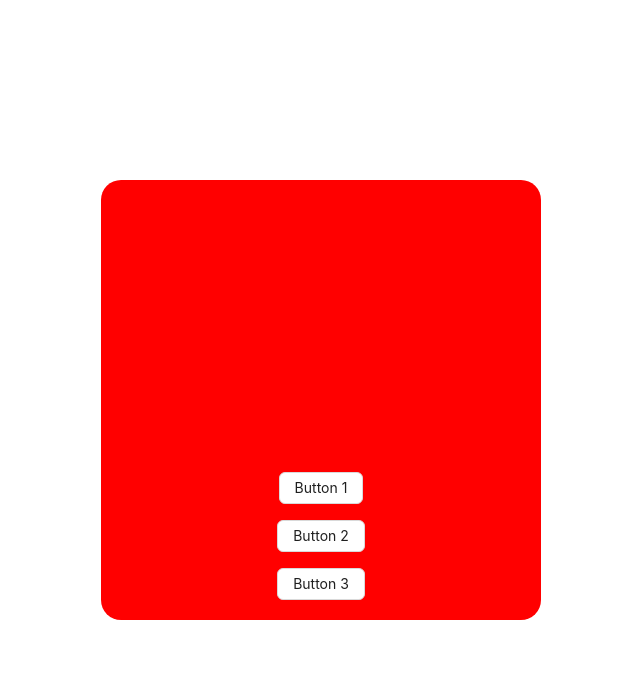
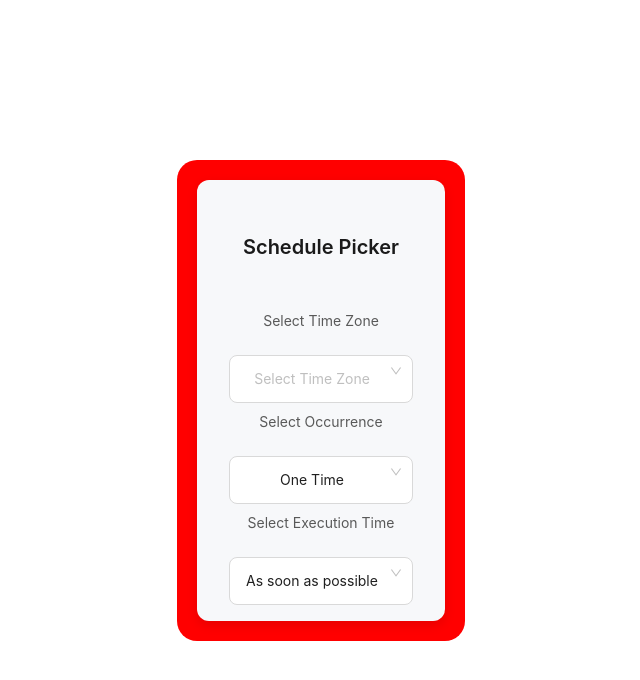
Before and after one commit to AliAsgharGill/story-book, a React (Vite) app: page / in a window 1280 px wide. Shown: the top 680 px of the page, without its empty margins (319-959 px from the left). Built offline with nearby package versions, Linux system fonts and the light colour scheme.

Commit message:
Till week working schedule

```diff
--- a/src/App.tsx
+++ b/src/App.tsx
@@ -1,27 +1,21 @@
 import styled from "styled-components";
 import "./App.css";
-import SpaceBetween from "./components/SpaceBetween";
-import { Button } from "antd/es/radio";
+import SchedulePicker from "./components/SchedulePicker";
 
 const Wrapper = styled.div`
-  height: 400px;
-  width: 400px;
   display: flex;
   background-color: red;
-  margin:10px;
-  border-radius:20px;
-  padding:20px;
+  margin: 10px;
+  border-radius: 20px;
+  padding: 20px;
 `;
 
 function App() {
   return (
     <>
       <Wrapper>
-        <SpaceBetween direction="vertical" justify="end">
-          <Button>Button 1</Button>
-          <Button>Button 2</Button>
-          <Button>Button 3</Button>
-        </SpaceBetween>
+      <SchedulePicker timeZones={['1','2','3']} />
+
       </Wrapper>
     </>
   );
--- a/src/components/SchedulePicker.tsx
+++ b/src/components/SchedulePicker.tsx
@@ -1,104 +1,273 @@
-import React, { useState } from "react";
-import DatePicker from "react-datepicker";
-import TimePicker from "react-time-picker";
-import "react-datepicker/dist/react-datepicker.css";
-import "react-time-picker/dist/TimePicker.css";
-import moment from "moment-timezone";
+import React, { useState } from 'react';
+import { Select, DatePicker, TimePicker, Checkbox } from 'antd';
+import styled from 'styled-components';
+import { Dayjs } from 'dayjs';
 
-interface Schedule {
-  start_date: Date;
-  end_date: Date;
-  cadence: string;
-  hour: string;
-  minute: string;
-  timezone: string;
+const { Option } = Select;
+
+type OccurrenceType = 'One Time' | 'Hourly Intervals' | 'Daily' | 'Weekly' | 'Monthly' | 'Yearly';
+type ExecutionTimeType = 'As soon as possible' | 'Select time';
+type RunningIntervalType = 'Every hour' | 'Every 2 hours' | 'Every 3 hours' | 'Every 4 hours' | 'Every 6 hours' | 'Every 8 hours' | 'Every 12 hours' | 'Every 24 hours' | 'Custom';
+
+interface SchedulePickerProps {
+  timeZones: string[];
 }
 
-interface SchedulePickerProps {
-  scheduler: Schedule;
-  onChange: (value: Schedule) => void;
-  isValid: (value: boolean) => void;
-}
+const Wrapper = styled.div`
+  display: flex;
+  flex-direction: column;
+  gap: 24px;
+  padding: 32px;
+  background-color: #f7f8fa;
+  border-radius: 12px;
+  box-shadow: 0 4px 12px rgba(0, 0, 0, 0.1);
+  max-width: 600px;
+  margin: auto;
+`;
 
-const SchedulePicker: React.FC<SchedulePickerProps> = ({
-  scheduler,
-  onChange,
-  isValid,
-}) => {
-  const [schedule, setSchedule] = useState<Schedule>(scheduler);
+const StyledSelect = styled(Select)`
+  width: 100%;
+  .ant-select-selector {
+    border-radius: 8px !important;
+    height: 48px !important;
+    padding: 0 16px !important;
+    display: flex;
+    align-items: center;
+    background-color: #ffffff !important;
+    border-color: #d9d9d9 !important;
+  }
+`;
 
-  const handleDateChange =
-    (field: "start_date" | "end_date") => (date: Date) => {
-      setSchedule((prev) => {
-        const updated = { ...prev, [field]: date };
-        onChange(updated);
-        return updated;
-      });
-    };
+const StyledDatePicker = styled(DatePicker)`
+  width: 100%;
+  height: 48px !important;
+  .ant-picker-input > input {
+    height: 48px !important;
+    padding: 0 16px !important;
+  }
+  .ant-picker {
+    border-radius: 8px !important;
+  }
+`;
 
-  const handleTimeChange = (time: string) => {
-    const [hour, minute] = time.split(":");
-    setSchedule((prev) => {
-      const updated = { ...prev, hour, minute };
-      onChange(updated);
-      return updated;
-    });
+const StyledTimePicker = styled(TimePicker)`
+  width: 100%;
+  height: 48px !important;
+  .ant-picker-input > input {
+    height: 48px !important;
+    padding: 0 16px !important;
+  }
+  .ant-picker {
+    border-radius: 8px !important;
+  }
+`;
+
+const StyledCheckbox = styled(Checkbox)`
+  .ant-checkbox-inner {
+    border-radius: 4px;
+  }
+`;
+
+const Section = styled.div`
+  display: flex;
+  flex-direction: column;
+  gap: 16px;
+`;
+
+const DaySelection = styled.div`
+  display: flex;
+  justify-content: space-between;
+  flex-wrap: wrap;
+  gap: 8px;
+`;
+
+const DayCheckbox = styled(Checkbox)`
+  .ant-checkbox-inner {
+    border-radius: 4px;
+  }
+  margin-right: 8px;
+`;
+
+const StyledLabel = styled.label`
+  font-size: 14px;
+  color: #595959;
+  margin-bottom: 8px;
+`;
+
+const Title = styled.h3`
+  font-size: 20px;
+  color: #1a1a1a;
+  margin-bottom: 24px;
+  font-weight: 600;
+  text-align: center;
+`;
+
+const SchedulePicker: React.FC<SchedulePickerProps> = ({ timeZones }) => {
+  const [occurrence, setOccurrence] = useState<OccurrenceType>('One Time');
+  const [executionTime, setExecutionTime] = useState<ExecutionTimeType>('As soon as possible');
+  const [startDate, setStartDate] = useState<Dayjs | null>(null);
+  const [endDate, setEndDate] = useState<Dayjs | null>(null);
+  const [runningInterval, setRunningInterval] = useState<RunningIntervalType>('Every hour');
+  const [specificHours, setSpecificHours] = useState<number[]>([]);
+  const [specificMinutes, setSpecificMinutes] = useState<number>(0);
+  const [daysOfWeek, setDaysOfWeek] = useState<string[]>([]);
+  const [specificDays, setSpecificDays] = useState<number[]>([]);
+  const [specificMonths, setSpecificMonths] = useState<string[]>([]);
+  const [showEndDate, setShowEndDate] = useState<boolean>(false);
+
+  const handleOccurrenceChange = (value: OccurrenceType) => setOccurrence(value);
+  const handleExecutionTimeChange = (value: ExecutionTimeType) => setExecutionTime(value);
+  const handleRunningIntervalChange = (value: RunningIntervalType) => setRunningInterval(value);
+
+  const toggleWeekday = (day: string) => {
+    if (daysOfWeek.includes(day)) {
+      setDaysOfWeek(daysOfWeek.filter(d => d !== day));
+    } else {
+      setDaysOfWeek([...daysOfWeek, day]);
+    }
   };
 
-  const handleTimezoneChange = (
-    event: React.ChangeEvent<HTMLSelectElement>
-  ) => {
-    const timezone = event.target.value;
-    setSchedule((prev) => {
-      const updated = { ...prev, timezone };
-      onChange(updated);
-      return updated;
-    });
-  };
+  return (
+    <Wrapper>
+      <Title>Schedule Picker</Title>
 
-  const validateSchedule = () => {
-    const isValid = schedule.start_date < schedule.end_date;
-    isValid(isValid);
-  };
+      <Section>
+        <StyledLabel>Select Time Zone</StyledLabel>
+        <StyledSelect placeholder="Select Time Zone">
+          {timeZones.map((zone) => (
+            <Option key={zone} value={zone}>
+              {zone}
+            </Option>
+          ))}
+        </StyledSelect>
+      </Section>
 
-  React.useEffect(() => {
-    validateSchedule();
-  }, [schedule]);
+      <Section>
+        <StyledLabel>Select Occurrence</StyledLabel>
+        <StyledSelect value={occurrence} onChange={handleOccurrenceChange} placeholder="Select Occurrence">
+          <Option value="One Time">One Time</Option>
+          <Option value="Hourly Intervals">Hourly Intervals</Option>
+          <Option value="Daily">Daily</Option>
+          <Option value="Weekly">Weekly</Option>
+          <Option value="Monthly">Monthly</Option>
+          <Option value="Yearly">Yearly</Option>
+        </StyledSelect>
+      </Section>
 
-  return (
-    <div>
-      <div>
-        <label>Start date:</label>
-        <DatePicker
-          selected={schedule.start_date}
-          onChange={handleDateChange("start_date")}
-        />
-      </div>
-      <div>
-        <label>End date:</label>
-        <DatePicker
-          selected={schedule.end_date}
-          onChange={handleDateChange("end_date")}
-        />
-      </div>
-      <div>
-        <label>Execution time:</label>
-        <TimePicker
-          onChange={handleTimeChange}
-          value={`${schedule.hour}:${schedule.minute}`}
-        />
-      </div>
-      <div>
-        <label>Timezone:</label>
-        <select value={schedule.timezone} onChange={handleTimezoneChange}>
-          {moment.tz.names().map((tz) => (
-            <option key={tz} value={tz}>
-              {tz}
-            </option>
-          ))}
-        </select>
-      </div>
-    </div>
+      {occurrence === 'One Time' && (
+        <Section>
+          <StyledLabel>Select Execution Time</StyledLabel>
+          <StyledSelect value={executionTime} onChange={handleExecutionTimeChange} placeholder="Select Execution Time">
+            <Option value="As soon as possible">As soon as possible</Option>
+            <Option value="Select time">Select time</Option>
+          </StyledSelect>
+          {executionTime === 'Select time' && <StyledDatePicker showTime />}
+        </Section>
+      )}
+
+      {occurrence === 'Hourly Intervals' && (
+        <Section>
+          <StyledLabel>Select Start Date</StyledLabel>
+          <StyledDatePicker onChange={setStartDate} placeholder="Select Start Date" />
+          <StyledCheckbox checked={showEndDate} onChange={(e) => setShowEndDate(e.target.checked)}>
+            Set End Date
+          </StyledCheckbox>
+          {showEndDate && <StyledDatePicker onChange={setEndDate} placeholder="Select End Date" />}
+          <StyledSelect value={runningInterval} onChange={handleRunningIntervalChange} placeholder="Select Running Interval">
+            <Option value="Every hour">Every hour</Option>
+            <Option value="Every 2 hours">Every 2 hours</Option>
+            <Option value="Every 3 hours">Every 3 hours</Option>
+            <Option value="Every 4 hours">Every 4 hours</Option>
+            <Option value="Every 6 hours">Every 6 hours</Option>
+            <Option value="Every 8 hours">Every 8 hours</Option>
+            <Option value="Every 12 hours">Every 12 hours</Option>
+            <Option value="Every 24 hours">Every 24 hours</Option>
+            <Option value="Custom">Custom</Option>
+          </StyledSelect>
+          {runningInterval === 'Custom' && (
+            <>
+              <StyledLabel>Select Specific Hours</StyledLabel>
+              <StyledSelect mode="multiple" value={specificHours} onChange={setSpecificHours} placeholder="Select Specific Hours">
+                {Array.from({ length: 23 }, (_, i) => (
+                  <Option key={i + 1} value={i + 1}>
+                    {i + 1}
+                  </Option>
+                ))}
+              </StyledSelect>
+              <StyledLabel>Select Specific Minutes</StyledLabel>
+              <StyledSelect value={specificMinutes} onChange={(value) => setSpecificMinutes(value)} placeholder="Select Specific Minutes">
+                <Option value={0}>00</Option>
+                <Option value={15}>15</Option>
+                <Option value={30}>30</Option>
+                <Option value={45}>45</Option>
+              </StyledSelect>
+            </>
+          )}
+        </Section>
+      )}
+
+      {occurrence === 'Daily' && (
+        <Section>
+          <StyledLabel>Select Start Date</StyledLabel>
+          <StyledDatePicker onChange={setStartDate} placeholder="Select Start Date" />
+          <StyledCheckbox checked={showEndDate} onChange={(e) => setShowEndDate(e.target.checked)}>
+            Set End Date
+          </StyledCheckbox>
+          {showEndDate && <StyledDatePicker onChange={setEndDate} placeholder="Select End Date" />}
+          <StyledTimePicker placeholder="Execution Time" />
+        </Section>
+      )}
+
+      {occurrence === 'Weekly' && (
+        <Section>
+          <StyledLabel>Select Start Date</StyledLabel>
+          <StyledDatePicker onChange={setStartDate} placeholder="Select Start Date" />
+          <StyledCheckbox checked={showEndDate} onChange={(e) => setShowEndDate(e.target.checked)}>
+            Set End Date
+          </StyledCheckbox>
+          {showEndDate && <StyledDatePicker onChange={setEndDate} placeholder="Select End Date" />}
+          <StyledLabel>Select Days of the Week</StyledLabel>
+          <DaySelection>
+            {['Sunday', 'Monday', 'Tuesday', 'Wednesday', 'Thursday', 'Friday', 'Saturday'].map((day) => (
+              <DayCheckbox key={day} checked={daysOfWeek.includes(day)} onChange={() => toggleWeekday(day)}>
+                {day}
+              </DayCheckbox>
+            ))}
+          </DaySelection>
+          <StyledTimePicker placeholder="Execution Time" />
+        </Section>
+      )}
+
+      {occurrence === 'Monthly' && (
+        <Section>
+          <StyledLabel>Select Specific Days of the Month</StyledLabel>
+          <StyledSelect mode="multiple" value={specificDays} onChange={setSpecificDays} placeholder="Select Specific Days">
+            {Array.from({ length: 31 }, (_, i) => (
+              <Option key={i + 1} value={i + 1}>
+                {i + 1}
+              </Option>
+            ))}
+          </StyledSelect>
+          <StyledTimePicker placeholder="Execution Time" />
+        </Section>
+      )}
+
+      {occurrence === 'Yearly' && (
+        <Section>
+          <StyledLabel>Select Specific Months</StyledLabel>
+          <StyledSelect mode="multiple" value={specificMonths} onChange={setSpecificMonths} placeholder="Select Specific Months">
+            {['January', 'February', 'March', 'April', 'May', 'June', 'July', 'August', 'September', 'October', 'November', 'December'].map(
+              (month) => (
+                <Option key={month} value={month}>
+                  {month}
+                </Option>
+              )
+            )}
+          </StyledSelect>
+          <StyledTimePicker placeholder="Execution Time" />
+        </Section>
+      )}
+    </Wrapper>
   );
 };
 
```
Also changed, not shown: src/components/Modal.tsx (+4 -4 lines), 1 other file (tests, documents, lock files or other folders).
